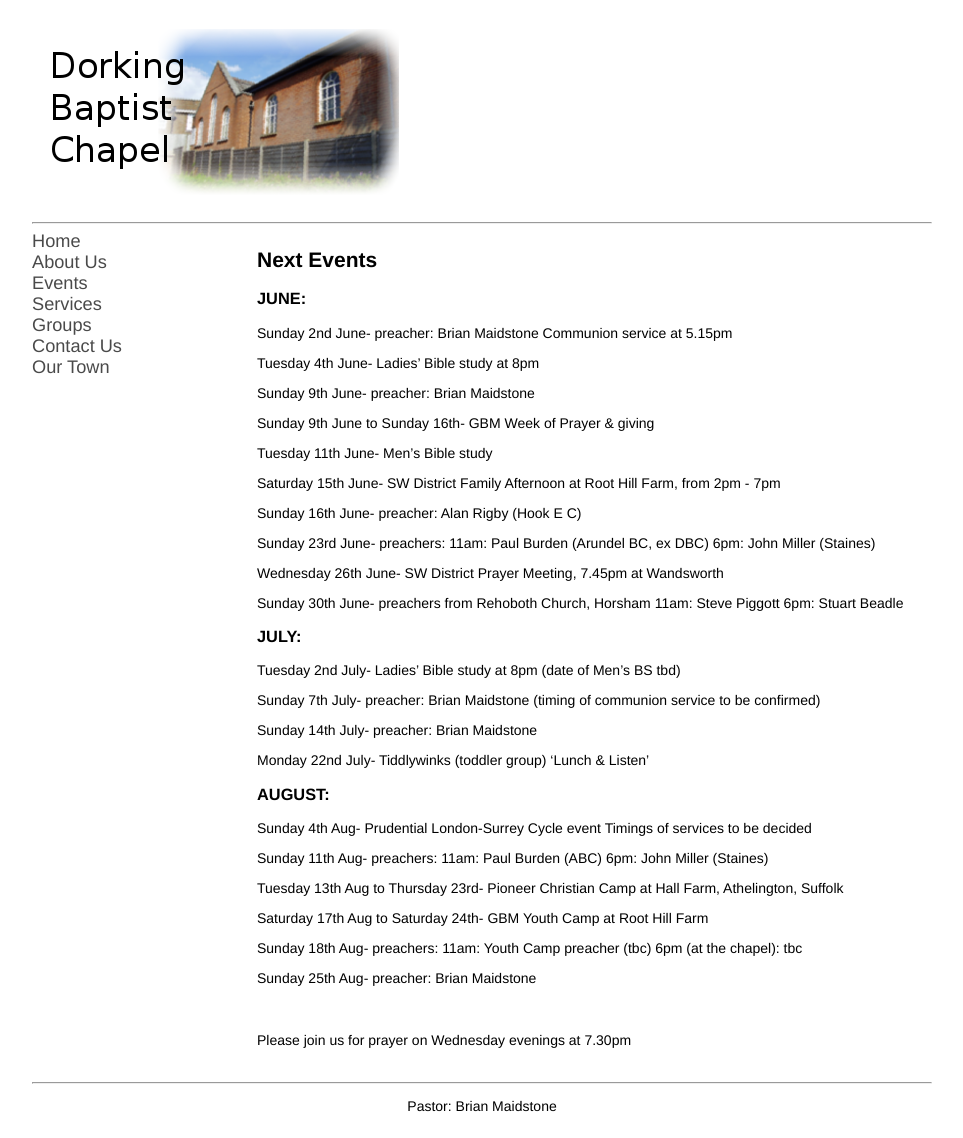
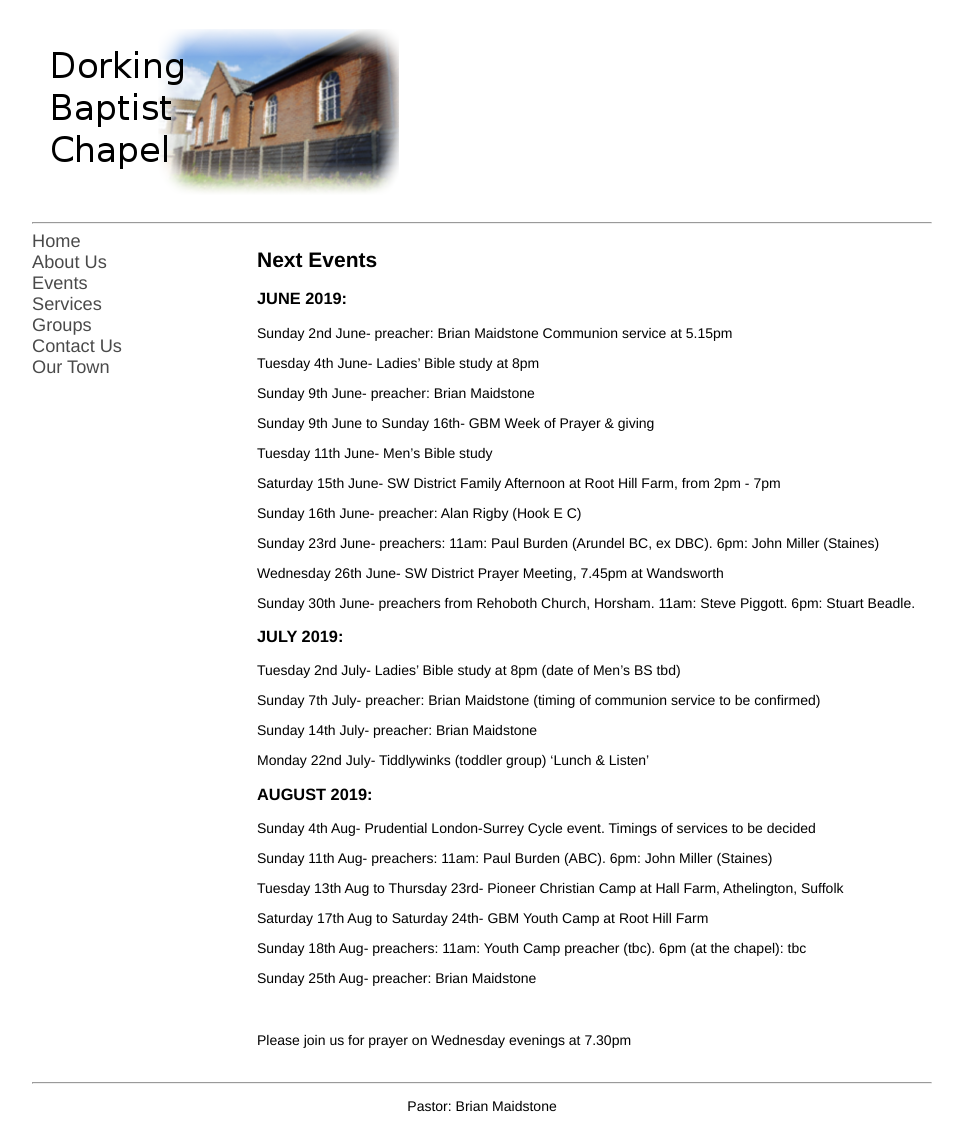
Before and after one commit to pandastreet/dorkingbaptistchapel.org.uk, a Jekyll site: the page built from events.md, in a window 1280 px wide. Shown: the whole page, without its empty margins (158-1121 px from the left). Built offline with Jekyll 4.4.1, drawn with Linux system fonts in a browser that asks for light colours; our own code applies the rules of GitHub Pages for plain Markdown files.

Commit message:
Update events.md

```diff
--- a/events.md
+++ b/events.md
@@ -4,7 +4,7 @@ layout: default
 
 ## **Next Events**
 
-### **JUNE:**
+### **JUNE 2019:**
 
 Sunday 2nd June- preacher: Brian Maidstone  Communion service at 5.15pm
 
@@ -20,15 +20,15 @@ Saturday 15th June- SW District Family Afternoon at Root Hill Farm, from 2pm - 7
 
 Sunday 16th June- preacher: Alan Rigby (Hook E C)
 
-Sunday 23rd June- preachers: 11am: Paul Burden (Arundel BC, ex DBC)
+Sunday 23rd June- preachers: 11am: Paul Burden (Arundel BC, ex DBC).
                                           6pm: John Miller (Staines)
 
 Wednesday 26th June- SW District Prayer Meeting, 7.45pm at Wandsworth
 
-Sunday 30th  June- preachers from Rehoboth Church, Horsham
-                     11am: Steve Piggott      6pm: Stuart Beadle
+Sunday 30th  June- preachers from Rehoboth Church, Horsham.
+                     11am: Steve Piggott.      6pm: Stuart Beadle.
 
-### **JULY:**
+### **JULY 2019:**
 Tuesday 2nd July- Ladies’ Bible study at 8pm   (date of Men’s BS tbd)
 
 Sunday 7th July- preacher: Brian Maidstone  (timing of communion service to be confirmed)
@@ -37,18 +37,18 @@ Sunday 14th July- preacher: Brian Maidstone
 
 Monday 22nd July- Tiddlywinks (toddler group) ‘Lunch & Listen’
 
-### **AUGUST:**
-Sunday 4th Aug- Prudential London-Surrey Cycle event
+### **AUGUST 2019:**
+Sunday 4th Aug- Prudential London-Surrey Cycle event.
                 Timings of services to be decided
 
-Sunday 11th Aug- preachers: 11am: Paul Burden (ABC)
+Sunday 11th Aug- preachers: 11am: Paul Burden (ABC).
                  6pm: John Miller (Staines)
 
 Tuesday 13th Aug to Thursday 23rd-  Pioneer Christian Camp at Hall Farm, Athelington, Suffolk
 
 Saturday 17th Aug to Saturday 24th- GBM Youth Camp at Root Hill Farm
 
-Sunday 18th Aug-  preachers: 11am: Youth Camp preacher (tbc)
+Sunday 18th Aug-  preachers: 11am: Youth Camp preacher (tbc).
                   6pm (at the chapel): tbc
 
 Sunday 25th Aug- preacher: Brian Maidstone
```
